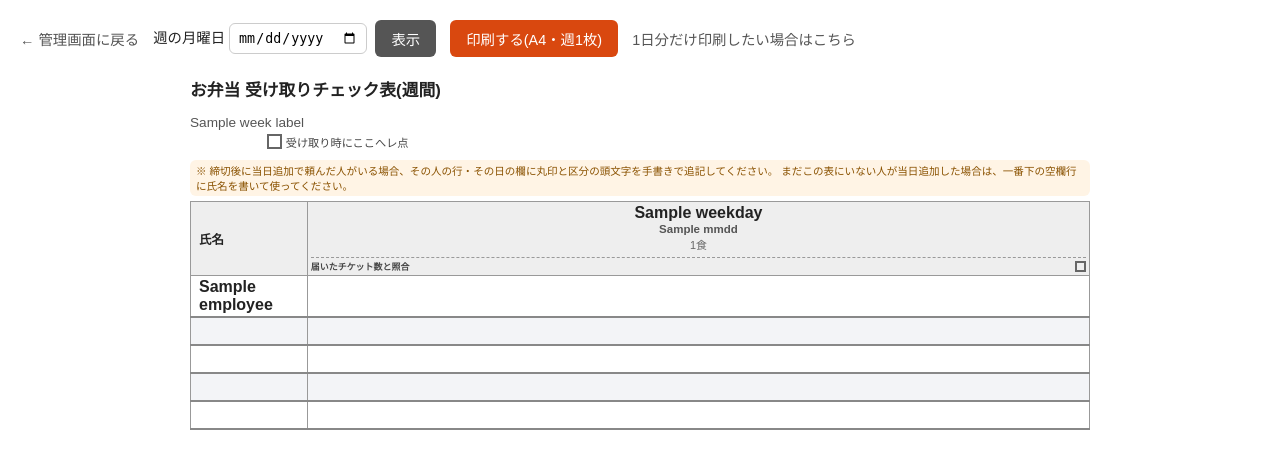
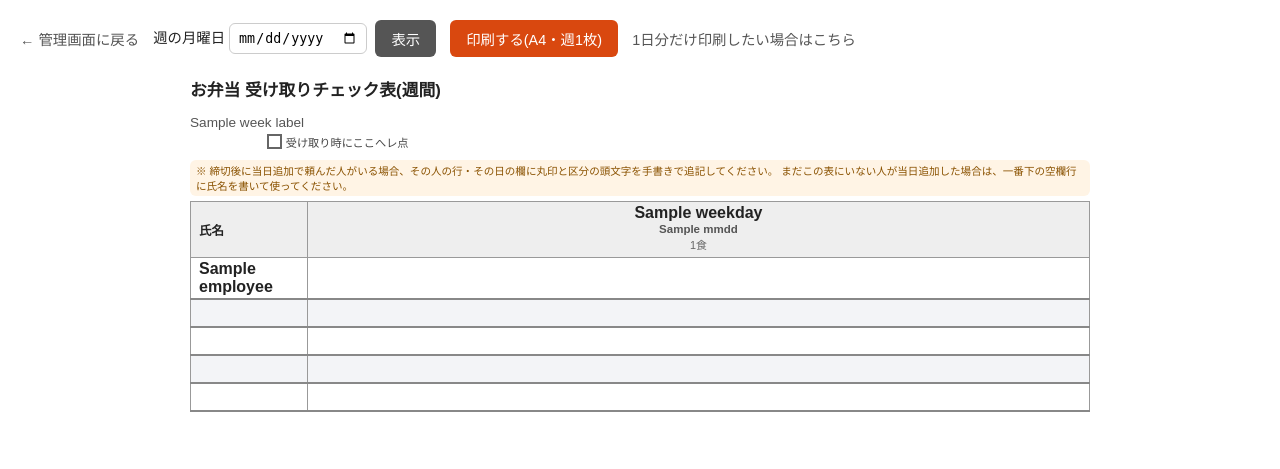
Before and after one commit to kubotanotebook-creator/bento-order-app, a Flask app: template templates/admin_print_checklist_week.html in a window 1280 px wide. Shown: the top 469 px of the page. Run offline with Flask 3, Linux system fonts and the light colour scheme; the template is opened without the code that fills it: most values are stand-ins (such as "Sample title", 1, 10 or a date in 2020); parts of the project's set-up code (start-up, migrations or seed data) failed here and were passed over.

Commit message:
週間印刷チェック表: ヘッダーの「届いたチケット数と照合」欄を削除
区分ごとの件数バッジだけで十分とのことで削除。未使用になった
.ticket-check のCSSも一緒に削除。

Co-Authored-By: Claude Sonnet 5 <noreply@anthropic.com>

```diff
--- a/templates/admin_print_checklist_week.html
+++ b/templates/admin_print_checklist_week.html
@@ -76,18 +76,6 @@
     padding: 1px 3px;
     font-size: 0.58rem;
   }
-  .ticket-check {
-    margin-top: 2px;
-    padding-top: 2px;
-    border-top: 1px dashed #999;
-    font-size: 0.56rem;
-    color: #444;
-    display: flex;
-    align-items: center;
-    justify-content: space-between;
-    gap: 4px;
-  }
-  .ticket-check .pickup-box { width: 11px; height: 11px; }
   table.matrix tr.blank-row td { height: 28px; }
   /* Zebra striping + a heavier line under every row: rows are wide (5 day
      columns), so it's easy for the eye to slip onto a neighboring person's
@@ -182,7 +170,6 @@
                 {% endif %}
               {% endfor %}
             </div>
-            <div class="ticket-check">届いたチケット数と照合<span class="pickup-box"></span></div>
             {% endif %}
           </th>
           {% endfor %}
```
